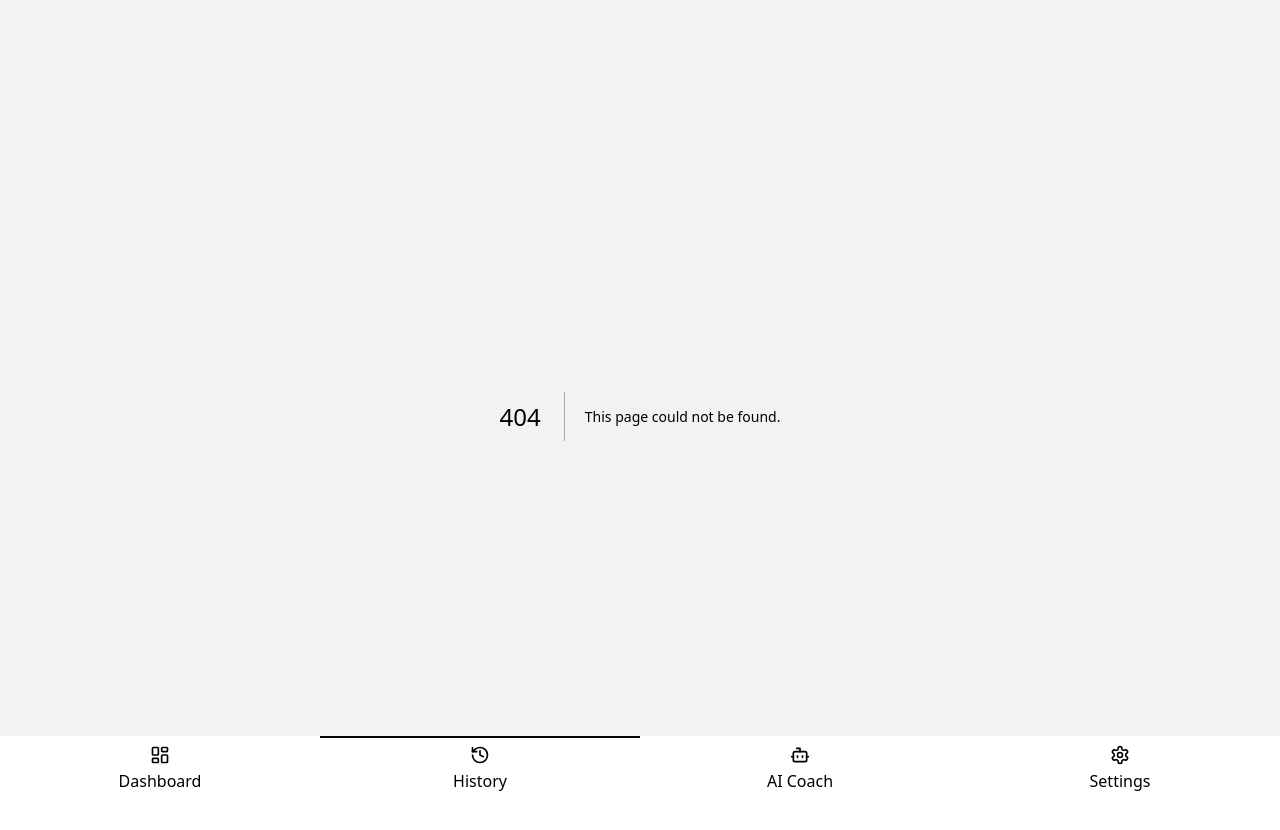
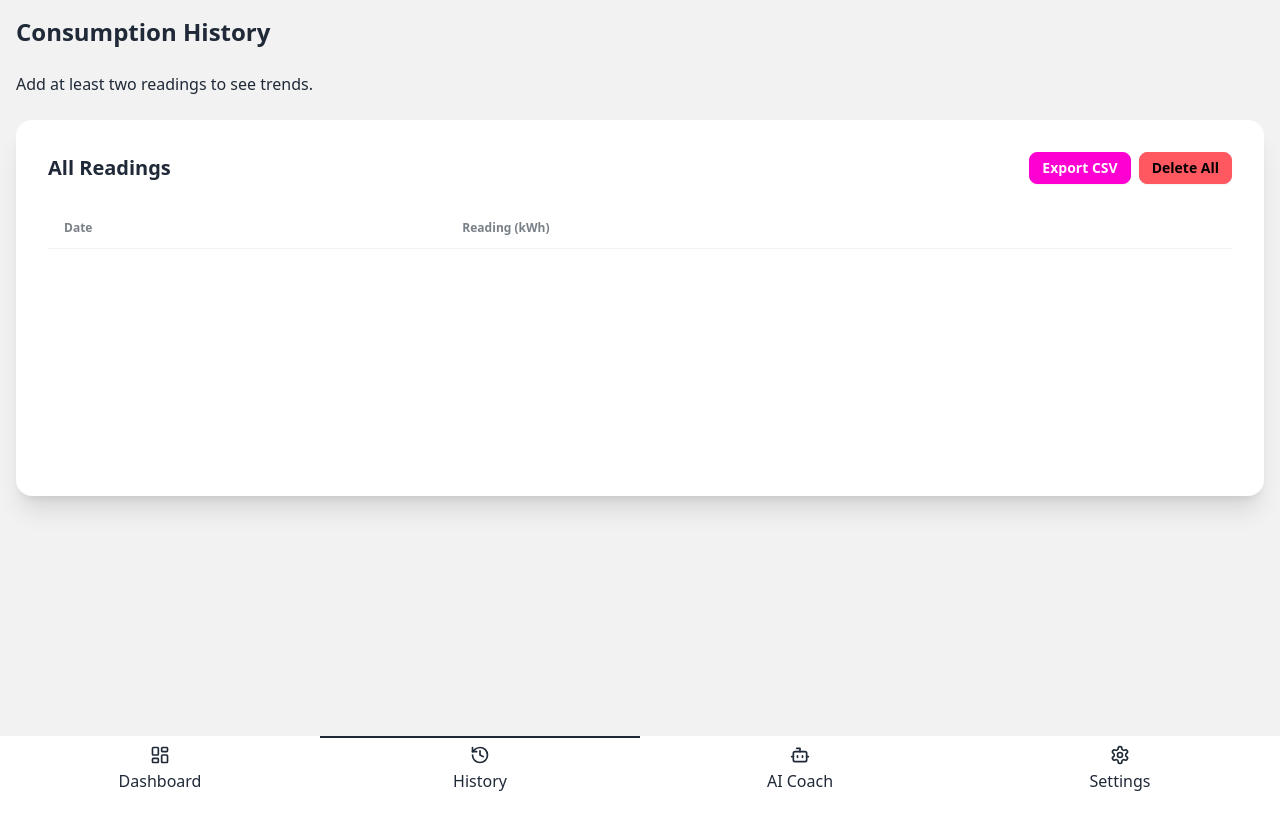
Before and after one commit to OMARMARCO23/TRICINTY2, a Next.js app: page /history in a window 1280 px wide. Before the commit this address had no page. Shown: the top 830 px of the page. After the commit the page ends 800 px from the top, so only its background shows below. Built offline with nearby package versions, Linux system fonts and the light colour scheme.

Commit message:
Create HistoryPage component to display readings

```diff
--- /dev/null
+++ b/app/history/page.tsx
@@ -0,0 +1,93 @@
+"use client";
+
+import { useContext } from "react";
+import { AppContext } from "@/contexts/AppContext";
+import { ResponsiveContainer, LineChart, Line, CartesianGrid, XAxis, YAxis, Tooltip, Legend } from "recharts";
+
+export default function HistoryPage() {
+  const { readings, setReadings } = useContext(AppContext);
+
+  const chartData = readings.map((r) => ({
+    date: new Date(r.date).toLocaleDateString("en-CA"),
+    kWh: r.value
+  }));
+
+  const exportCSV = () => {
+    let csv = "Date,Reading (kWh)\n";
+    readings.forEach((r) => {
+      csv += `${r.date},${r.value}\n`;
+    });
+    const blob = new Blob([csv], { type: "text/csv;charset=utf-8;" });
+    const url = URL.createObjectURL(blob);
+    const a = document.createElement("a");
+    a.href = url;
+    a.download = "tricinty_readings.csv";
+    a.click();
+    URL.revokeObjectURL(url);
+  };
+
+  const deleteAll = () => {
+    if (confirm("Delete ALL readings? This cannot be undone.")) {
+      setReadings([]);
+    }
+  };
+
+  return (
+    <div className="space-y-6">
+      <h1 className="text-2xl font-bold">Consumption History</h1>
+
+      {readings.length > 1 ? (
+        <div className="card bg-base-100 shadow-xl p-4">
+          <ResponsiveContainer width="100%" height={260}>
+            <LineChart data={chartData}>
+              <CartesianGrid strokeDasharray="3 3" />
+              <XAxis dataKey="date" />
+              <YAxis />
+              <Tooltip />
+              <Legend />
+              <Line type="monotone" dataKey="kWh" stroke="#2563eb" dot />
+            </LineChart>
+          </ResponsiveContainer>
+        </div>
+      ) : (
+        <p>Add at least two readings to see trends.</p>
+      )}
+
+      <div className="card bg-base-100 shadow-xl">
+        <div className="card-body">
+          <div className="flex justify-between items-center mb-4">
+            <h2 className="card-title">All Readings</h2>
+            <div className="flex gap-2">
+              <button className="btn btn-sm btn-secondary" onClick={exportCSV}>
+                Export CSV
+              </button>
+              <button className="btn btn-sm btn-error" onClick={deleteAll}>
+                Delete All
+              </button>
+            </div>
+          </div>
+          <div className="overflow-x-auto h-64">
+            <table className="table table-pin-rows">
+              <thead>
+                <tr>
+                  <th>Date</th>
+                  <th>Reading (kWh)</th>
+                </tr>
+              </thead>
+              <tbody>
+                {[...readings]
+                  .reverse()
+                  .map((r) => (
+                    <tr key={r.id}>
+                      <td>{new Date(r.date).toLocaleString()}</td>
+                      <td>{r.value}</td>
+                    </tr>
+                  ))}
+              </tbody>
+            </table>
+          </div>
+        </div>
+      </div>
+    </div>
+  );
+}
```
